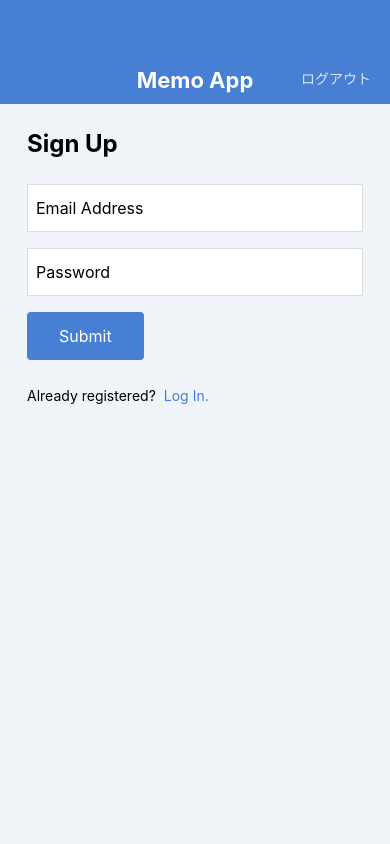
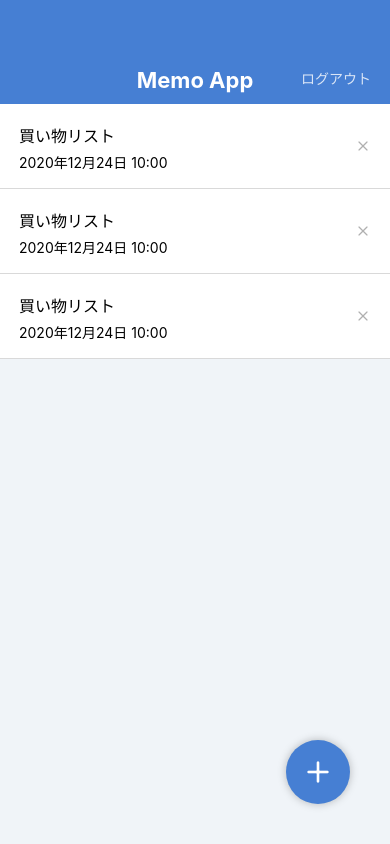
Before and after one commit to aristkun2sei/MemoApp2, a React Native app: screen / in a window 390 px wide. Built offline with nearby package versions, Linux system fonts and the light colour scheme.

Commit message:
Make components touchable

```diff
--- a/App.jsx
+++ b/App.jsx
@@ -1,14 +1,14 @@
 import { StatusBar } from 'expo-status-bar';
 
-//import MemoListScreen from './src/screens/MemoListScreen';
+import MemoListScreen from './src/screens/MemoListScreen';
 //import MemoDetailScreen from './src/screens/MemoDetailScreen';
 //import MemoEditScreen from './src/screens/MemoEditScreen';
 //import MemoCreateScreen from './src/screens/MemoCreateScreen';
 //import LogInScreen from './src/screens/LogInScreen';
-import SignUpScreen from './src/screens/SignUpScreen';
+//import SignUpScreen from './src/screens/SignUpScreen';
 
 export default function App() {
   return (
-    <SignUpScreen />
+    <MemoListScreen />
   );
 }
--- a/src/components/Button.jsx
+++ b/src/components/Button.jsx
@@ -1,19 +1,24 @@
+import { func } from 'prop-types';
 import { string } from 'prop-types';
 import React from 'react';
-import { View, Text, StyleSheet, } from 'react-native';
+import { View, Text, StyleSheet, TouchableOpacity } from 'react-native';
 
 export default function Button(props){
-    const { label } = props;
+    const { label, onPress } = props;
     return(
-        <View style={styles.buttonContainer}>
+        <TouchableOpacity style={styles.buttonContainer} onPress ={onPress}>
             <Text style={styles.buttonLabel}>{label}</Text>
-        </View>
+        </TouchableOpacity>
     );
 }
 
 Button.propTypes={
     label: string.isRequired,
+    onPress: func,
 };
+Button.defaultProps={
+    onPress: null,
+}
 
 
 const styles =StyleSheet.create({
--- a/src/components/CircleButton.jsx
+++ b/src/components/CircleButton.jsx
@@ -1,25 +1,27 @@
 import React from 'react';
-import { View, StyleSheet } from 'react-native';
-import { string, shape } from 'prop-types';
+import { StyleSheet, TouchableOpacity } from 'react-native';
+import { string, shape, func } from 'prop-types';
 import { Feather } from '@expo/vector-icons';
 
 
 export default function CircleButton(props){
-    const { style, name } = props;
+    const { style, name, onPress } = props;
     return(
-        <View style={[styles.circleButton, style]}>
+        <TouchableOpacity style={[styles.circleButton, style]} onPress ={onPress}>
            <Feather name={name} size={32} color="white" />
-        </View>
+        </TouchableOpacity>
     );
 }
 
 CircleButton.propTypes = {
     style: shape(),//どんな形のオブジェクトかを決定する
     name: string.isRequired,
+    onPress: func,
 };
 
 CircleButton.defaultProps ={
     style: null,
+    onPress: null,
 };
 
 const styles = StyleSheet.create({
--- a/src/components/MemoList.jsx
+++ b/src/components/MemoList.jsx
@@ -1,5 +1,5 @@
 import React from 'react';
-import { View, Text, StyleSheet } from 'react-native';
+import { View, Text, StyleSheet, TouchableOpacity } from 'react-native';
 import { Feather } from '@expo/vector-icons';
 
 export default function MemoList(){
@@ -10,9 +10,9 @@ export default function MemoList(){
                     <Text style={styles.memoListItemTitle}>買い物リスト</Text>
                     <Text style={styles.memoListItemDate}>2020年12月24日 10:00</Text>
                 </View>
-                <View >
-                    <Feather name = 'x' size = {16} color = '#bobobo' />
-                </View>
+                <TouchableOpacity>
+                    <Feather name = 'x' size = {16} color = '#b0b0b0' />
+                </TouchableOpacity>
             </View>
 
             <View style={styles.memoListItem}>
@@ -20,9 +20,9 @@ export default function MemoList(){
                     <Text style={styles.memoListItemTitle}>買い物リスト</Text>
                     <Text style={styles.memoListItemDate}>2020年12月24日 10:00</Text>
                 </View>
-                <View>
-                    <Feather name = 'x' size = {16} color = '#bobobo' />
-                </View>
+                <TouchableOpacity>
+                    <Feather name = 'x' size = {16} color = '#b0b0b0' />
+                </TouchableOpacity>
             </View>
 
             <View style={styles.memoListItem}>
@@ -30,9 +30,9 @@ export default function MemoList(){
                     <Text style={styles.memoListItemTitle}>買い物リスト</Text>
                     <Text style={styles.memoListItemDate}>2020年12月24日 10:00</Text>
                 </View>
-                <View>
-                    <Feather name = 'x' size = {16} color = '#bobobo' />
-                </View>
+                <TouchableOpacity>
+                    <Feather name = 'x' size = {16} color = '#b0b0b0' />
+                </TouchableOpacity>
             </View>
         </View>
     );
--- a/src/screens/LogInScreen.jsx
+++ b/src/screens/LogInScreen.jsx
@@ -1,6 +1,6 @@
 import React from 'react';
 import {
-    View, Text, StyleSheet, TextInput,
+    View, Text, StyleSheet, TextInput, TouchableOpacity,
 } from 'react-native';
 
 import AppBar from '../components/AppBar';
@@ -17,7 +17,9 @@ export default function LogInScreen(){
                 <Button label = 'Submit' />
                 <View style={styles.footer}>
                     <Text style={styles.footerText}>Not registered?</Text>
-                    <Text style={styles.footerLink}>Sign up here!</Text>
+                    <TouchableOpacity>
+                        <Text style={styles.footerLink}>Sign up here!</Text>
+                    </TouchableOpacity>
                 </View>
             </View>
         </View>
--- a/src/screens/MemoEditScreen.jsx
+++ b/src/screens/MemoEditScreen.jsx
@@ -1,6 +1,6 @@
 import React from 'react';
 import {
-    View, Text, StyleSheet, TextInput, KeyboardAvoidingView,
+    View, Text, StyleSheet, TextInput, KeyboardAvoidingView, Alert,
 }from 'react-native';
 
 import AppBar from '../components/AppBar';
@@ -13,7 +13,7 @@ export default function MemoEditScreen(){
             <View style={styles.inputContainer}>
                 <TextInput  value = '買い物リスト' multiline style={styles.input} />
             </View>
-            <CircleButton name='check' />
+            <CircleButton name='check' onPress={()=>{Alert.alert('Pressed!'); }} />
         </KeyboardAvoidingView>
     );
 }
--- a/src/screens/SignUpScreen.jsx
+++ b/src/screens/SignUpScreen.jsx
@@ -1,6 +1,6 @@
 import React from 'react';
 import {
-    View, Text, StyleSheet, TextInput,
+    View, Text, StyleSheet, TextInput,TouchableOpacity
 } from 'react-native';
 
 import AppBar from '../components/AppBar';
@@ -14,10 +14,12 @@ export default function SignUpScreen(){
                 <Text style={styles.title}>Sign Up</Text>
                 <TextInput style={styles.input} value='Email Address' />
                 <TextInput style={styles.input} value='Password' />
-                <Button label = 'Submit' />
+                <Button label = 'Submit'/>
                 <View style={styles.footer}>
                     <Text style={styles.footerText}>Already registered?</Text>
-                    <Text style={styles.footerLink}>Log In.</Text>
+                    <TouchableOpacity>
+                        <Text style={styles.footerLink}>Log In.</Text>
+                    </TouchableOpacity>
                 </View>
             </View>
         </View>
```
